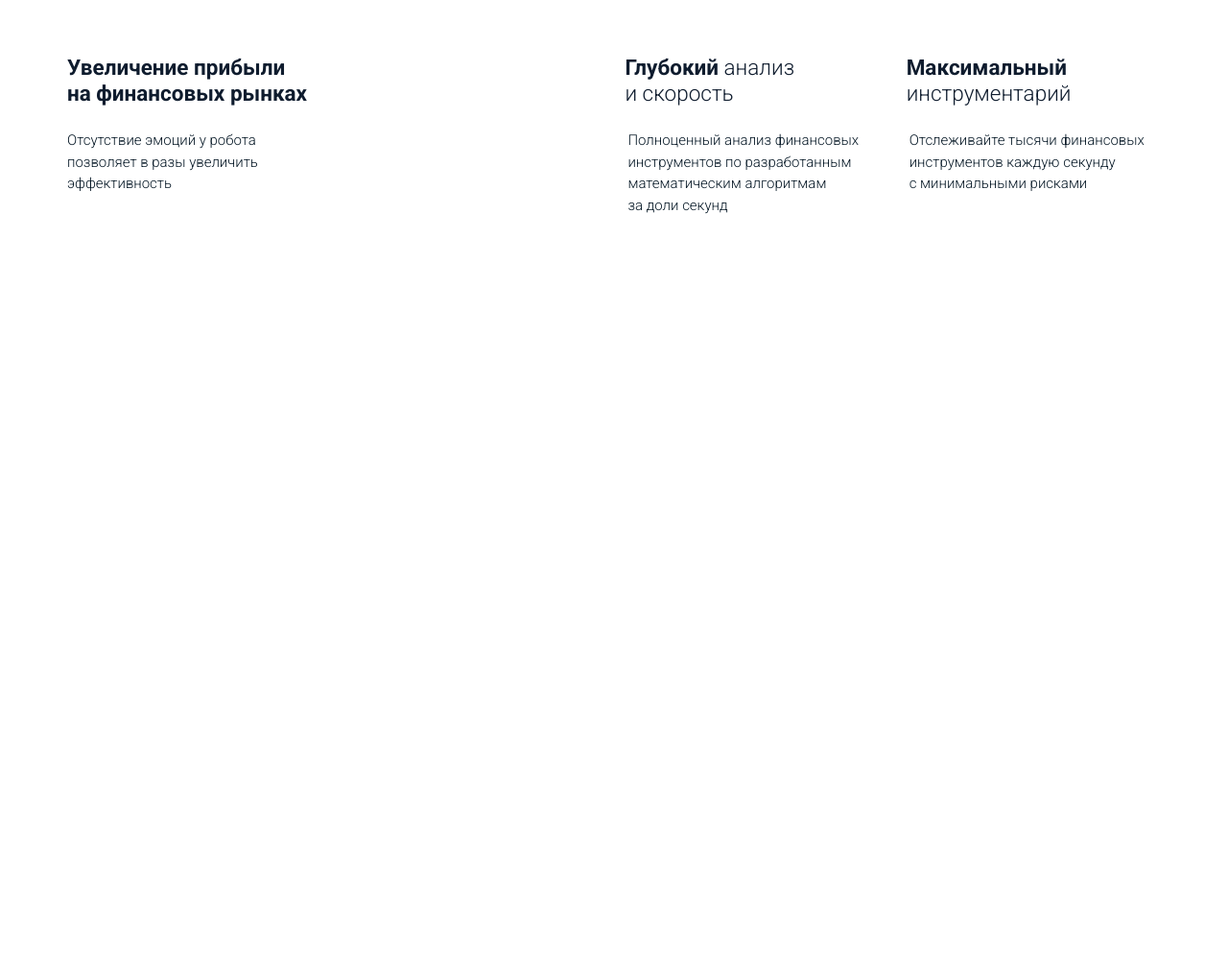
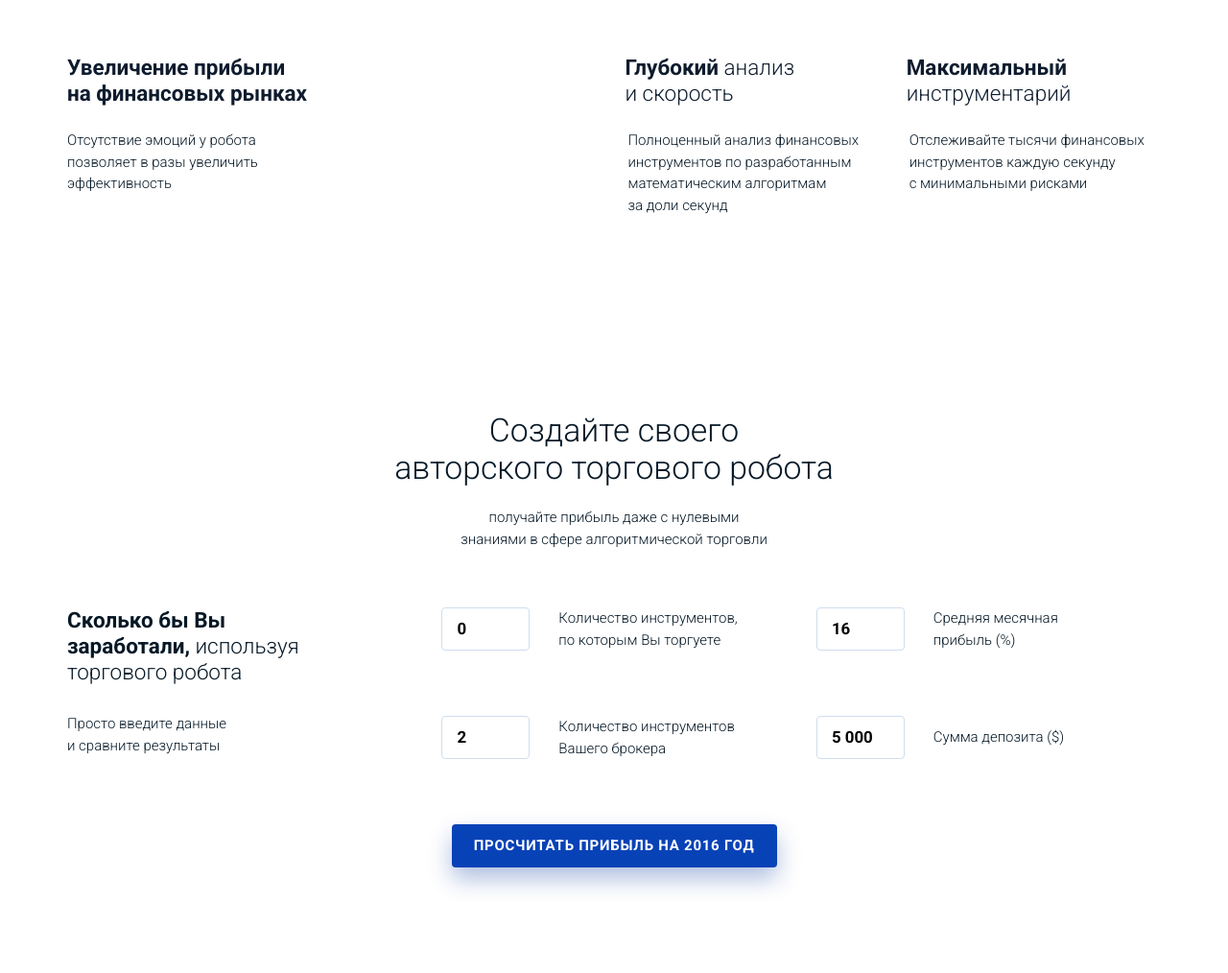
Before and after one commit to vvsh666/algotrading, a website: page src/index.html in a window 1280 px wide. Shown: the part 1225-2239 px from the top of the page at 96% size. Before the commit the page ends 1503 px from the top, so only its background shows below. Drawn offline with Linux system fonts and the light colour scheme.

Commit message:
feat: add create section

```diff
--- a/src/index.html
+++ b/src/index.html
@@ -79,6 +79,40 @@
       </div>
     </section>
 
+    <section class="section create">
+      <div class="container">
+        <h2 class="section-header create__section-header">Создайте своего<br>авторского торгового робота</h2>
+        <div class="section-descr create__section-descr">получайте прибыль даже с нулевыми знаниями в сфере алгоритмической торговли</div>
+        <div class="row create__row">
+          <div class="col-30 create__col-30">
+            <div class="create__title"><span class="create__title create__title--bold">Сколько бы Вы заработали,</span> используя торгового робота</div>
+            <div class="create__text">Просто введите данные и сравните результаты </div>
+          </div>
+          <div class="col-30 create__col-30">
+            <div class="create__input-group">
+              <input type="text" class="create__input" id="numTool" placeholder="0">
+              <label for="numTool" class="create__label">Количество инструментов, по которым Вы торгуете</label>
+            </div>
+            <div class="create__input-group">
+              <input type="text" class="create__input" id="numToolBroker" placeholder="2">
+              <label for="numToolBroker" class="create__label">Количество инструментов Вашего брокера</label>
+            </div>
+          </div>
+          <div class="col-30 create__col-30">
+            <div class="create__input-group">
+              <input type="text" class="create__input" id="profit" placeholder="16">
+              <label for="profit" class="create__label">Средняя месячная прибыль (%)</label>
+            </div>
+            <div class="create__input-group">
+              <input type="text" class="create__input" id="sum" placeholder="5 000">
+              <label for="sum" class="create__label">Сумма депозита ($)</label>
+            </div>
+          </div>
+        </div>
+        <button class="button create__button button--primary">Просчитать прибыль на 2016 год</button>
+      </div>
+    </section>
+
   </main>
 
   <script src="js/jquery-3.5.1.min.js"></script>
--- a/src/sass/_grid.sass
+++ b/src/sass/_grid.sass
@@ -2,3 +2,7 @@
   max-width: 1140px
   width: 90%
   margin: 0 auto
+.row
+  display: flex
+  justify-content: space-between
+  align-items: flex-start
--- a/src/sass/_settings.sass
+++ b/src/sass/_settings.sass
@@ -15,6 +15,18 @@ h1, h2, h3, h4, h5
 
 .section
   padding: 7.375rem 0
+  &-header
+    font-size: 2.25rem
+    font-weight: 300
+    line-height: 1.17
+    margin: 0 auto
+    text-align: center
+  &-descr
+    font-size: 1rem
+    font-weight: 300
+    line-height: 1.5
+    margin: 0 auto
+    text-align: center
 
 .button
   min-height: 3rem
--- a/src/sass/style.sass
+++ b/src/sass/style.sass
@@ -4,5 +4,6 @@
 @import "templates/header"
 @import "templates/hero"
 @import "templates/why"
+@import "templates/create"
 
 @import "media"
--- /dev/null
+++ b/src/sass/templates/_create.sass
@@ -0,0 +1,48 @@
+.create
+  &__section
+    &-header
+      max-width: 31rem
+      margin-bottom: 1.35rem
+    &-descr
+      max-width: 22.2rem
+      margin-bottom: 4rem
+  &__col-30
+    width: 31.5%
+  &__title
+    font-size: 1.5rem
+    font-weight: 300
+    line-height: 1.21
+    max-width: 17rem
+    margin-bottom: 1.9rem
+    &--bold
+      font-weight: 700
+  &__text
+    font-size: 1rem
+    font-weight: 300
+    line-height: 1.5
+    max-width: 11.5rem
+  &__input
+    max-width: 6.125rem
+    font-size: 1.125rem
+    font-weight: 700
+    padding: 0.8rem 1rem
+    border-radius: 4px
+    border: 1px solid $input-border
+    color: $text-dark
+    &::placeholder
+      color: $text-dark
+    &-group
+      display: flex
+      justify-content: flex-start
+      align-items: center
+      margin-bottom: 4.5rem
+  &__label
+    font-size: 1rem
+    font-weight: 300
+    line-height: 1.5
+    margin-left: 2rem
+    max-width: 12.5rem
+  &__button
+    width: 22.6rem
+    display: block
+    margin: 0 auto
--- a/src/sass/templates/_why.sass
+++ b/src/sass/templates/_why.sass
@@ -1,5 +1,5 @@
 .why
-  padding-bottom: 5rem
+  padding-bottom: 7.7rem
   &__wrapper
     display: flex
     justify-content: space-between
```
Also changed, not shown: src/css/style.css.
